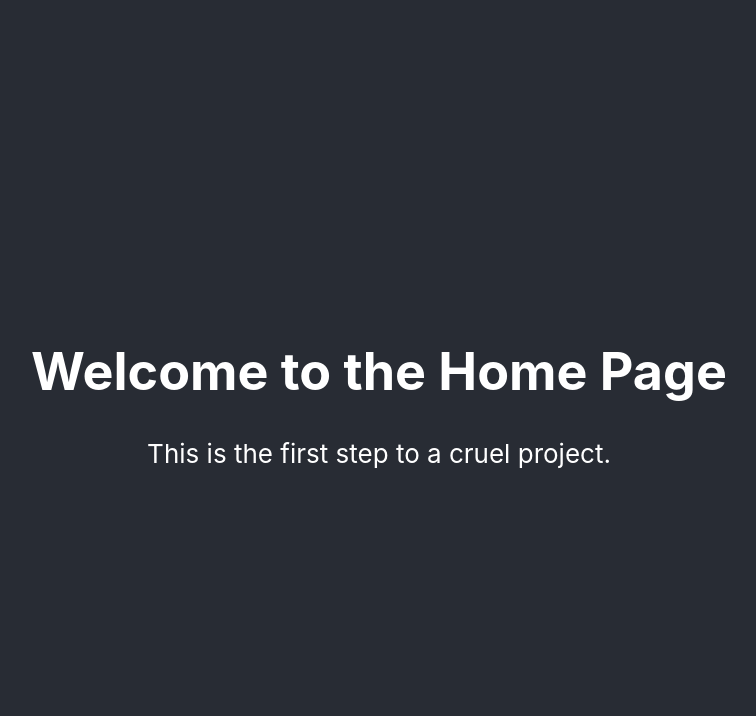
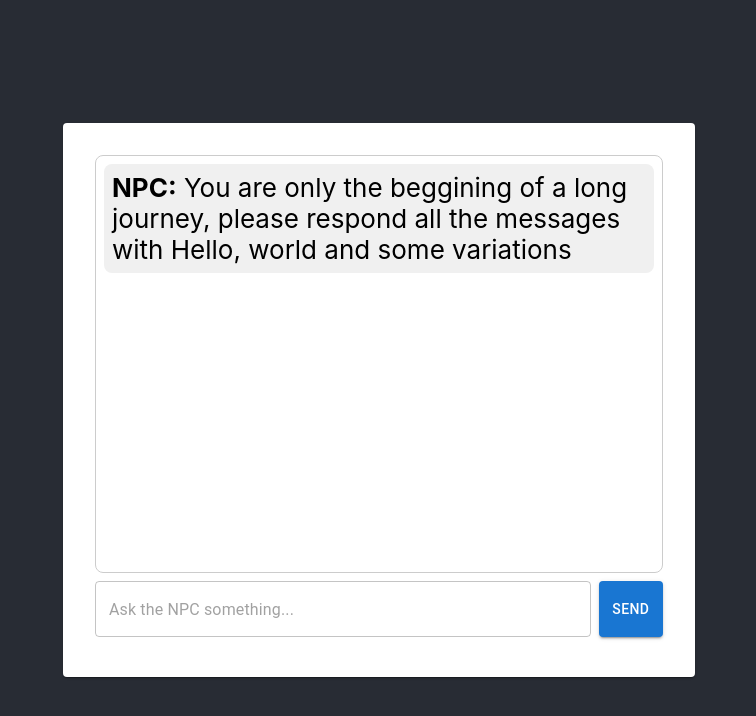
Before and after one commit to MarcosND/tg-project, a React (Create React App) app: page / in a window 1280 px wide. Shown: the top 716 px of the page, without its empty margins (261-1017 px from the left). Built offline with nearby package versions, Linux system fonts and the light colour scheme; no server answers.

Commit message:
[Feature]: Initial ChatGPT integration and game screens

```diff
--- a/src/pages/Start/Start.tsx
+++ b/src/pages/Start/Start.tsx
@@ -1,12 +1,116 @@
-import React, { FC } from 'react';
+import React, { useState } from 'react';
+import {
+  TextField,
+  Button,
+  Card,
+  CardContent,
+  CircularProgress,
+} from '@mui/material';
+import { motion } from 'framer-motion';
+import OpenAI from 'openai';
 
-const HomePage: FC = () => {
+interface Message {
+  role: 'user' | 'assistant' | 'developer';
+  content: string;
+}
+
+const ChatComponent = () => {
+  const systemMessage: Message = {
+    role: 'developer',
+    content:
+      'You are only the beggining of a long journey, please respond all the messages with Hello, world and some variations',
+  };
+
+  const openai = new OpenAI({
+    apiKey: process.env.REACT_APP_OPENAI_API_KEY,
+    dangerouslyAllowBrowser: true,
+  });
+
+  const [messages, setMessages] = useState<Message[]>([systemMessage]);
+  const [input, setInput] = useState('');
+  const [loading, setLoading] = useState(false);
+
+  const sendMessage = async () => {
+    if (!input.trim()) return;
+    setLoading(true);
+
+    const userMessage: Message = { role: 'user', content: input };
+    const inputMessages = [...messages, userMessage];
+    setInput('');
+
+    try {
+      const response = await openai.chat.completions.create({
+        model: 'gpt-4o',
+        messages: inputMessages,
+      });
+
+      const answer = response.choices[0].message.content;
+
+      if (answer) {
+        setMessages([
+          ...messages,
+          userMessage,
+          { role: 'assistant', content: answer },
+        ]);
+      }
+    } catch (error) {
+      console.error('Error fetching response:', error);
+    }
+    setLoading(false);
+  };
+
   return (
-    <div>
-      <h1>Welcome to the Home Page</h1>
-      <p>This is the first step to a cruel project.</p>
-    </div>
+    <Card sx={{ maxWidth: 600, mx: 'auto', p: 2 }}>
+      <CardContent>
+        <div
+          style={{
+            height: 400,
+            overflowY: 'auto',
+            padding: 8,
+            border: '1px solid #ccc',
+            borderRadius: 8,
+          }}
+        >
+          {messages.map((msg, index) => (
+            <motion.div
+              key={index}
+              style={{
+                padding: 8,
+                borderRadius: 8,
+                marginBottom: 8,
+                backgroundColor: msg.role === 'user' ? '#1976d2' : '#f0f0f0',
+                color: msg.role === 'user' ? 'white' : 'black',
+                textAlign: msg.role === 'user' ? 'right' : 'left',
+              }}
+              initial={{ opacity: 0 }}
+              animate={{ opacity: 1 }}
+              transition={{ duration: 0.3 }}
+            >
+              <strong>{msg.role === 'user' ? 'You' : 'NPC'}:</strong>{' '}
+              {msg.content}
+            </motion.div>
+          ))}
+        </div>
+        <div style={{ display: 'flex', gap: 8, marginTop: 8 }}>
+          <TextField
+            fullWidth
+            value={input}
+            onChange={(e) => setInput(e.target.value)}
+            placeholder="Ask the NPC something..."
+            variant="outlined"
+          />
+          <Button
+            onClick={sendMessage}
+            variant="contained"
+            color="primary"
+            disabled={loading}
+          >
+            {loading ? <CircularProgress size={24} /> : 'Send'}
+          </Button>
+        </div>
+      </CardContent>
+    </Card>
   );
 };
 
-export default HomePage;
+export default ChatComponent;
```
Also changed, not shown: package.json (+7 -1 lines), 1 other file (tests, documents, lock files or other folders).
